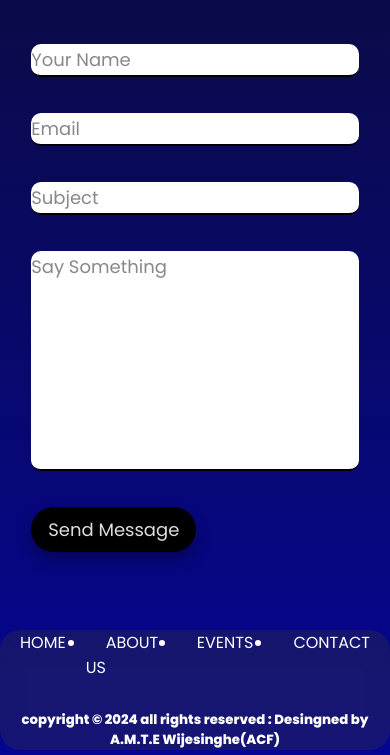
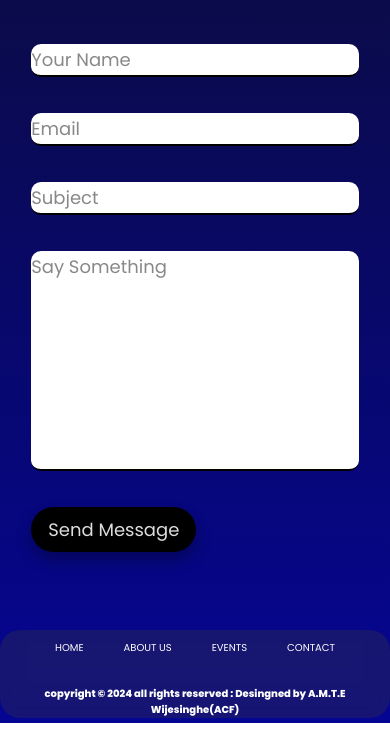
Before and after one commit to Tharaka-Wijesinghe/ACF, a plain HTML site: page contact.html in a window 390 px wide. Shown: the part 579-1334 px from the top of the page. After the commit the page ends 1302 px from the top, so only its background shows below. Drawn offline with Linux system fonts and the light colour scheme.

Commit message:
contact responsive changers in footer
contact responsive changers in footer & bug fix

```diff
--- a/aboutus.css
+++ b/aboutus.css
@@ -159,6 +159,7 @@
 .footernav ul{
     display: flex;
     justify-content: center;
+    list-style-type: none;
 }
 .footernav ul li a{
     color: #fff;
--- a/contact.css
+++ b/contact.css
@@ -229,6 +229,7 @@ textarea::-webkit-scrollbar-thumb{
 .footernav ul{
     display: flex;
     justify-content: center;
+	list-style-type: none;
 }
 .footernav ul li a{
     color: #fff;
@@ -258,4 +259,15 @@ textarea::-webkit-scrollbar-thumb{
 		flex-basis: 100%;
 		margin: 0px;
 	}
+	.footer li{
+		text-align: center;
+		font-size: 10px;
+		text-decoration: none;
+		margin-top: 10px;
+		list-style-type: none;
+	}
+	.footer h5{
+		text-align: center;
+		font-size: 10px;
+	}
 }
```
